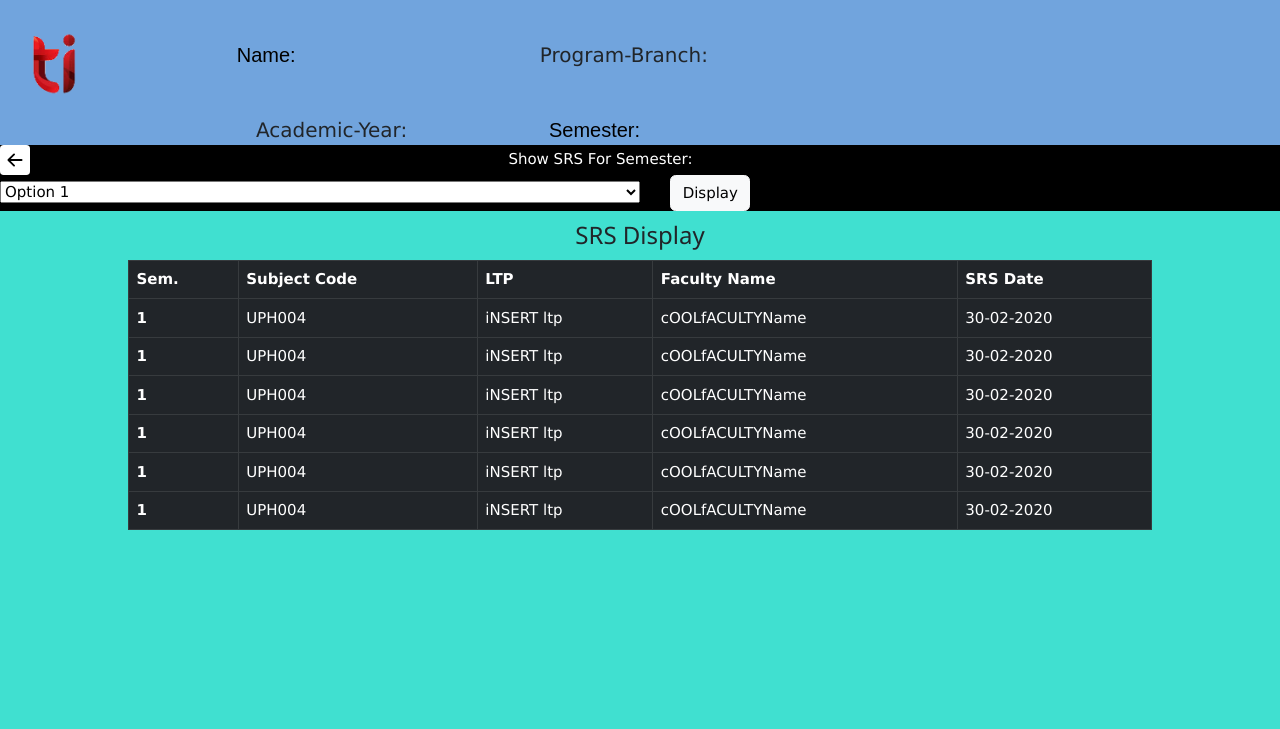
After one commit to Avirat201189221/ISTE-WebD, a Django app: page /srsdisplay in a window 1280 px wide. The commit adds this page. Shown: the top 729 px of the page. Run offline with Django 4.2, Linux system fonts and the light colour scheme.

Commit message:
srs display page and fee confirmation added

```diff
--- a/Project/Home/urls.py
+++ b/Project/Home/urls.py
@@ -12,4 +12,6 @@ urlpatterns = [
     path('myherupa-second-year',views.myHerupaSecondYear,name='myherupasecondyear'),
     path('myherupa-third-year',views.myHerupaThirdYear,name='myherupathirdyear'),
     path('newsrs',views.newsrs,name='newsrs'),
+    path('srsdisplay',views.srsdisplay,name='srsdisplay'),
+    path('fee-pay-confirmation',views.feepayconfirmation,name='feepayconfirmation'),
 ]
--- a/Project/Home/views.py
+++ b/Project/Home/views.py
@@ -46,4 +46,10 @@ def myHerupaThirdYear(request):
     return render(request,"myherupa-third-year.html")
 
 def newsrs(request):
-    return render(request, "Webkiosk/newSRS.html")
+    return render(request, "Webkiosk/SRS/newSRS.html")
+
+def srsdisplay(request):
+    return render(request,"Webkiosk/SRS/SRSdisplay.html")
+
+def feepayconfirmation(request):
+    return render(request,"Webkiosk/Fee-Detail/Fee-Pay-Confirmation.html")
--- /dev/null
+++ b/Project/static/css/Webkiosk/SRS/SRSdisplay.css
@@ -0,0 +1,64 @@
+.header-rectangle{
+    background: #71a4dd;
+    height: 19%;
+    width:100%;
+}
+img{
+    display: inline;
+    height:75px;
+    margin: 20px 0px 20px 20px;
+}
+.rect-text{
+    font-family: Arial, Helvetica, sans-serif;
+    margin: 10.7%;
+    color:#000000;
+    font-size: 20px;
+}
+.rect-text-2{
+    margin: 0px 30% 0px 8%;
+    font-size: 20px;
+}
+.rect-text-3{
+    margin: 0px 0px 0px 20%;
+    font-size: 20px;
+}
+.srs-dropdown-text{
+    font-family: Arial, Helvetica, sans-serif;
+    margin: 0px 0px 0px 25%;
+    color:#000000;
+}
+.SRS-Entry{
+    width: 50%;
+    margin: 0px 2% 0px 0px;
+}
+.black-rectangle{
+    background: #000000;
+    height:5%;
+    width: 100%;
+}
+.fa-fa-arrow-left{
+    background: #ffffff;
+}
+.srs-header-text{
+    margin: 0px 37%;
+    color: #ffffff;
+}
+.turquoise-rectangle{
+    background: turquoise;
+    height:1250px;
+    width:100%;
+}
+h3{
+    margin: 0px 0px 0px 0px;
+    padding: 10px;
+}
+.srs-table{
+    width:80%;
+    margin: 0px 0px 0px 10%;
+    padding: 0px 0px 0px 0px;
+}
+.table-dark{
+    margin: 0px 0px 0px 0px;
+    border-style: white;
+    border-width: 2px;
+}
--- /dev/null
+++ b/Project/templates/Webkiosk/SRS/SRSdisplay.html
@@ -0,0 +1,114 @@
+{% load static %}
+<!doctype html>
+<html lang="en">
+  <head>
+
+    <meta charset="utf-8">
+    <meta name="viewport" content="width=device-width, initial-scale=1">
+    <title>Faculty Homepage</title>
+    <link href="https://cdn.jsdelivr.net/npm/bootstrap@5.2.0-beta1/dist/css/bootstrap.min.css" rel="stylesheet" integrity="sha384-0evHe/X+R7YkIZDRvuzKMRqM+OrBnVFBL6DOitfPri4tjfHxaWutUpFmBp4vmVor" crossorigin="anonymous">
+    <link rel="stylesheet" href="https://www.w3schools.com/w3css/4/w3.css">
+    <link rel="stylesheet" href="https://cdnjs.cloudflare.com/ajax/libs/font-awesome/4.7.0/css/font-awesome.min.css">
+    <link href="{% static 'css/Webkiosk/SRS/SRSdisplay.css' %}" rel="stylesheet">
+
+  </head>
+  <body>
+    <div class="header-rectangle">
+        <div class="rectangle-body">
+            <img class="tiet-logo-img" src="{%static 'images/small-thapar-logo.png' %}">
+            <span class="rect-text">Name:</span>
+            <span class="rect-text-2">Program-Branch:</span>
+            <span class="rect-text-3">Academic-Year:</span>
+            <span class="rect-text">Semester:</span>
+            <div class="srs-display">
+            </div>
+        </div>
+    </div>
+    <div class="black-rectangle">
+        <div class="new-srs-header">
+          <a href="#"><svg xmlns="http://www.w3.org/2000/svg" width="30" height="30" fill="white" class="bi bi-arrow-left-square-fill" viewBox="0 0 16 16">
+            <path d="M16 14a2 2 0 0 1-2 2H2a2 2 0 0 1-2-2V2a2 2 0 0 1 2-2h12a2 2 0 0 1 2 2v12zm-4.5-6.5H5.707l2.147-2.146a.5.5 0 1 0-.708-.708l-3 3a.5.5 0 0 0 0 .708l3 3a.5.5 0 0 0 .708-.708L5.707 8.5H11.5a.5.5 0 0 0 0-1z"/>
+          </svg></a>
+            <span class="srs-header-text">Show SRS For Semester:</span>
+            <select class="SRS-Entry" name="SRS-Entry" id="SRS-Entry">
+                <option value="Option-1">Option 1</option>
+                <option value="Option-2">Option 2</option>
+                <option value="Option-3">Option 3</option>
+                <option value="Option-4">Option 4</option>
+                <option value="Option-5">Option 5</option>
+                <option value="Option-6">Option 6</option>
+                <option value="Option-7">Option 7</option>
+                <option value="Option-8">Option 8</option>
+            </select>
+            <button type="button" class="btn btn-light">Display</button>
+        </div>
+    </div>
+    <div class="turquoise-rectangle">
+
+      <strong><center><h3>SRS Display</h3></center></strong>
+            {% comment %} SRS Table  {% endcomment %}
+
+      <div class="srs-table">
+        <table class="table table-bordered table-dark">
+            <thead>
+              <tr>
+                <th scope="col">Sem.</th>
+                <th scope="col">Subject Code</th>
+                <th scope="col">LTP</th>
+                <th scope="col">Faculty Name</th>
+                <th scope="col">SRS Date</th>
+
+              </tr>
+            </thead>
+            <tbody>
+              <tr>
+                <th scope="row">1</th>
+                <td>UPH004</td>
+                <td>iNSERT ltp</td>
+                <td>cOOLfACULTYName</td>
+                <td>30-02-2020</td>
+              </tr>
+              <tr>
+                <th scope="row">1</th>
+                <td>UPH004</td>
+                <td>iNSERT ltp</td>
+                <td>cOOLfACULTYName</td>
+                <td>30-02-2020</td>
+              </tr>
+              <tr>
+                <th scope="row">1</th>
+                <td>UPH004</td>
+                <td>iNSERT ltp</td>
+                <td>cOOLfACULTYName</td>
+                <td>30-02-2020</td>
+              </tr>
+              <tr>
+                <th scope="row">1</th>
+                <td>UPH004</td>
+                <td>iNSERT ltp</td>
+                <td>cOOLfACULTYName</td>
+                <td>30-02-2020</td>
+              </tr>
+              <tr>
+                <th scope="row">1</th>
+                <td>UPH004</td>
+                <td>iNSERT ltp</td>
+                <td>cOOLfACULTYName</td>
+                <td>30-02-2020</td>
+              </tr>
+              <tr>
+                <th scope="row">1</th>
+                <td>UPH004</td>
+                <td>iNSERT ltp</td>
+                <td>cOOLfACULTYName</td>
+                <td>30-02-2020</td>
+              </tr>
+            </tbody>
+          </table>
+      </div>
+        {% comment %} Table End {% endcomment %}
+
+    </div>
+  <script src="https://cdn.jsdelivr.net/npm/bootstrap@5.2.0-beta1/dist/js/bootstrap.bundle.min.js" integrity="sha384-pprn3073KE6tl6bjs2QrFaJGz5/SUsLqktiwsUTF55Jfv3qYSDhgCecCxMW52nD2" crossorigin="anonymous"></script>
+  </body>
+</html>
```
Also changed, not shown: Project/static/css/Webkiosk/Fee-Detail/Fee-Pay-Confirmation.css (added, +132 -0 lines), Project/static/css/Webkiosk/SRS/newSRS.css (renamed from Project/static/css/Webkiosk/newSRS.css, +15 -3 lines), Project/static/css/index.css (+8 -1 lines), Project/templates/Webkiosk/Fee-Detail/Fee-Pay-Confirmation.html (added, +115 -0 lines), Project/templates/Webkiosk/SRS/newSRS.html (renamed from Project/templates/Webkiosk/newSRS.html, +10 -3 lines), Project/templates/myherupa-first-year.html (+9 -0 lines), Project/db.sqlite3.
